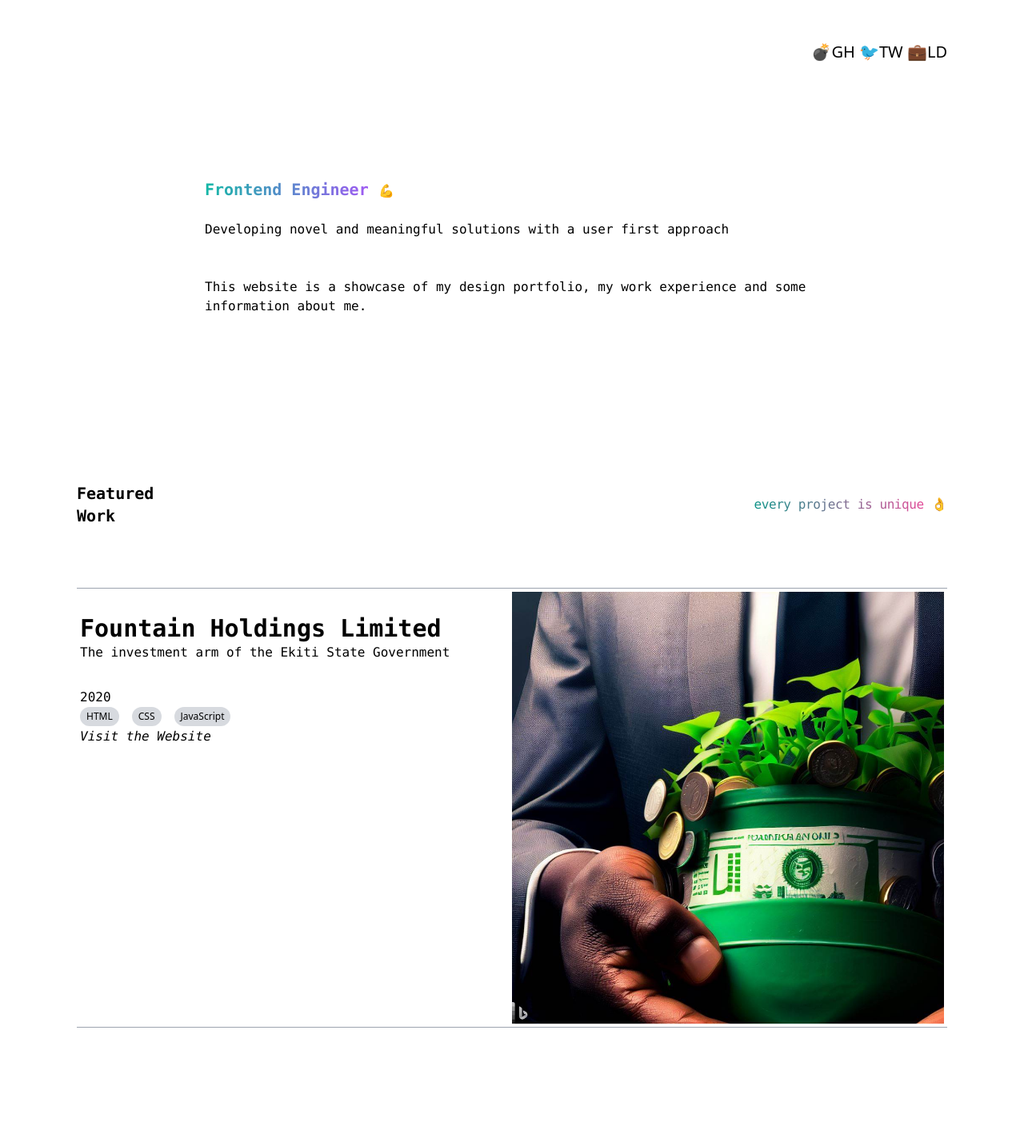
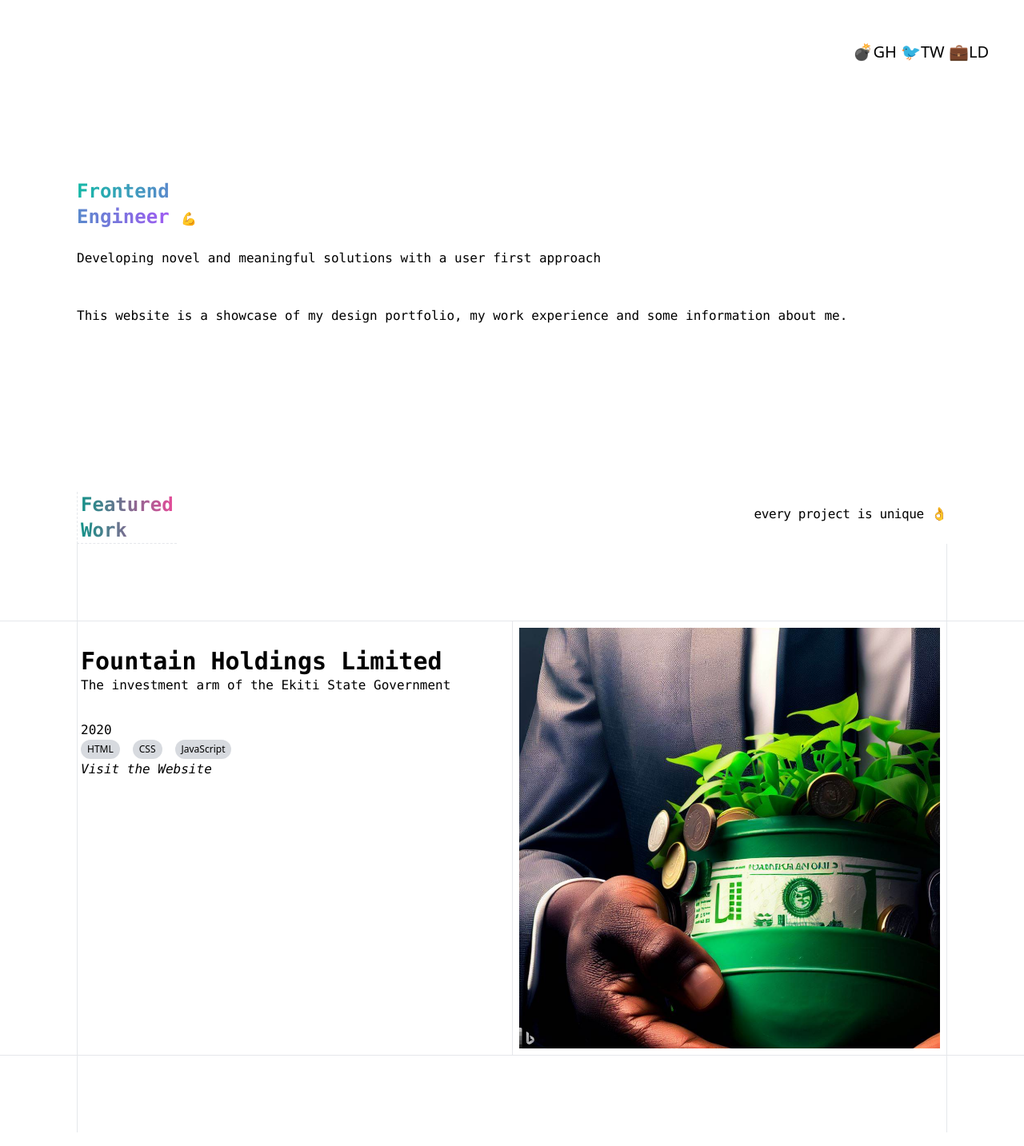
Before and after one commit to Omotobii/personal_portfolio, a Next.js app: page / in a window 1280 px wide. Shown: the part 697-2130 px from the top of the page at 80% size. Built offline with nearby package versions, Linux system fonts and the light colour scheme.

Commit message:
Update index.tsx

```diff
--- a/pages/index.tsx
+++ b/pages/index.tsx
@@ -16,11 +16,11 @@ export default function Home() {
       </Head>
       <main className=' bg-white dark:bg-black scroll-m-1 scroll-smooth'>
 
-      <section className=' px-4 lg:px-24'>
+      <section className=' '>
 
         {/* beginnig of major description */}
 
-        <section className=''>
+        <section className=' px-4 lg:px-11'>
 
           <section className=' fixed inset-x-0 top-0'>
 
@@ -86,8 +86,8 @@ export default function Home() {
 
         {/* beginning of breif description */}
 
-        <section className='sm:px-40'>
-          <p className=' pt-32'><span className=' font-extrabold font-mono text-xl bg-gradient-to-r bg-clip-text text-transparent from-teal-500 to-purple-500'>Frontend Engineer </span><span className='text-white'>&#128170;</span><br /><br /></p>
+        <section className=' px-4 lg:px-24 sm:px-40'>
+          <p className=' pt-32'><span className=' font-extrabold font-mono text-2xl bg-gradient-to-r bg-clip-text text-transparent from-teal-500 to-purple-500'>Frontend <br />Engineer </span><span className='text-white'>&#128170;</span><br /><br /></p>
 
           <p className=' dark:text-white font-mono'>Developing novel and meaningful solutions with a user first approach <br /><br /><br /></p>
 
@@ -98,16 +98,21 @@ export default function Home() {
 
         {/* beggining of featured project section */}
 
-        <section id='works' className=' font-mono mt-28 pt-24 lg:flex lg:justify-between'>
-          <h1 className='text-xl lg:text-xl dark:text-white font-extrabold'>Featured<br></br>Work</h1>
-          <p className=' pt-4'><span className=' tracking-tight bg-gradient-to-r bg-clip-text text-transparent from-teal-600 to-pink-500'>every project is unique </span><span className='text-white'>👌</span></p>
+        <section id='works' className=' px-4 lg:px-24 font-mono mt-28 pt-24 flex justify-between'>
+          <h1 className=' px-1 border-l border-b border-dashed text-2xl bg-gradient-to-r bg-clip-text text-transparent from-teal-600 to-pink-500 font-extrabold'>Featured<br></br>Work</h1>
+          <p className=' pt-4'><span className=' tracking-tight dark:text-white '>every project is unique </span><span className='text-white'>👌</span></p>
         </section>
 
-        <section className=' pt-8'>
+        <section className=' '>
 
-            <div className=' sm:flex sm:justify-between my-11 h-auto border-t border-b border-gray-400'>
+            <div className='px-4 lg:px-24'>
+              <div className=' min-w-full sm:h-4 lg:h-24 border-l border-r'>
 
-              <div className='h-auto px-1 sm:w-1/2'>
+              </div>
+            </div>
+            <div className=' px-4 lg:px-24 sm:flex sm:justify-between h-auto border-t border-b'>
+
+              <div className='h-auto px-1 sm:w-1/2 border-l'>
 
                 <div className="  mt-8">
                   <h1 className=' font-mono text-3xl dark:text-white font-bold'>Fountain Holdings Limited</h1>
@@ -141,10 +146,15 @@ export default function Home() {
 
               </div>
 
-              <div className=' m-1 sm:w-1/2'>
+              <div className=' sm:w-1/2 sm:border-l sm:border-r sm:p-2'>
                 <img src="/OIG.jpeg" alt="project one" className=' w-auto' />
               </div>
 
+            </div>
+            <div className='px-4 lg:px-24'>
+              <div className=' min-w-full sm:h-4 lg:h-24 border-l border-r'>
+
+              </div>
             </div>
 
         </section>
```
